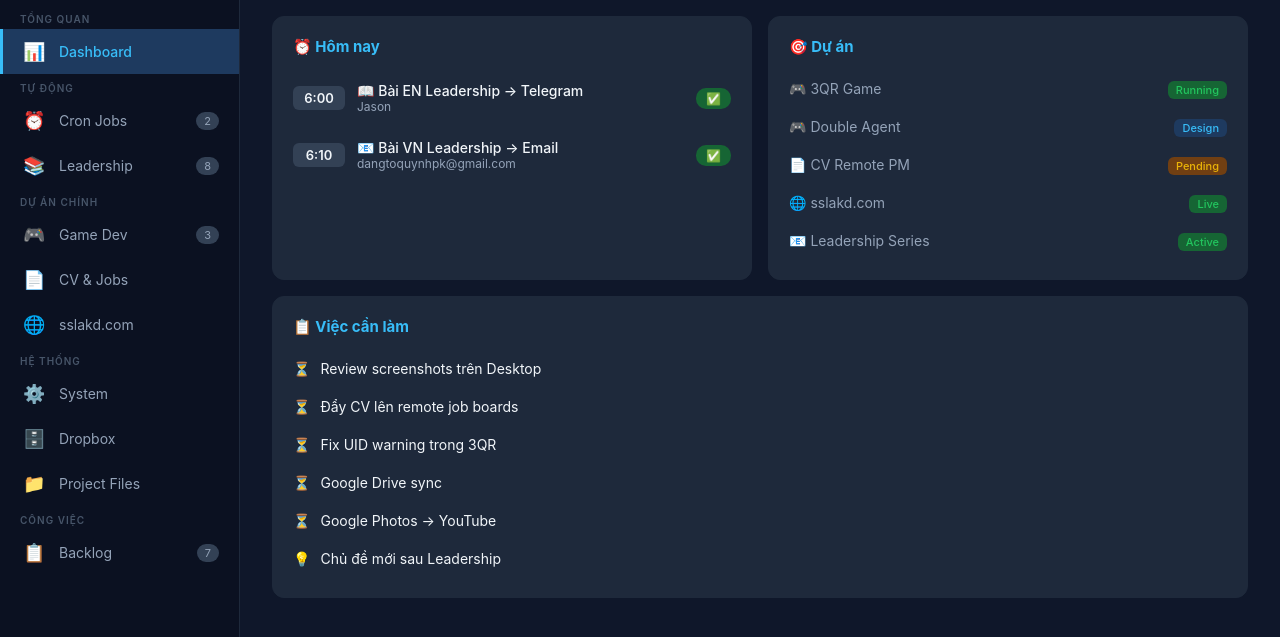
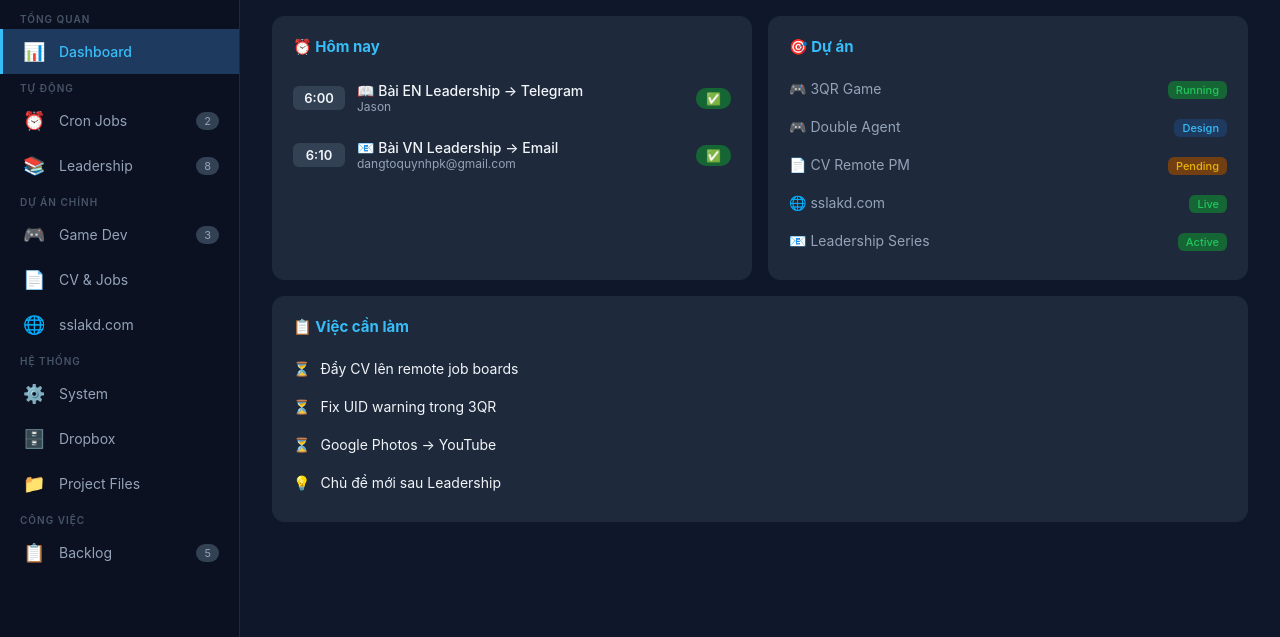
Before and after one commit to sslakd/mission-control-board, a plain HTML site: page index.html in a window 1280 px wide. Shown: the part 83-720 px from the top of the page. Drawn offline with Linux system fonts and the light colour scheme.

Commit message:
Remove Google Drive + screenshot review tasks

```diff
--- a/index.html
+++ b/index.html
@@ -100,7 +100,7 @@
   <a class="nav-item" data-page="dropbox" href="#"><span class="icon">🗄️</span><span>Dropbox</span></a>
   <a class="nav-item" data-page="files" href="#"><span class="icon">📁</span><span>Project Files</span></a>
   <div class="sidebar-group">Công việc</div>
-  <a class="nav-item" data-page="backlog" href="#"><span class="icon">📋</span><span>Backlog</span><span class="badge">7</span></a>
+  <a class="nav-item" data-page="backlog" href="#"><span class="icon">📋</span><span>Backlog</span><span class="badge">5</span></a>
 </nav>
 
 <div class="main">
@@ -124,10 +124,8 @@
   </div>
   <div class="card">
     <h3>📋 Việc cần làm</h3>
-    <div class="todo-item"><span>⏳</span><span>Review screenshots trên Desktop</span></div>
     <div class="todo-item"><span>⏳</span><span>Đẩy CV lên remote job boards</span></div>
     <div class="todo-item"><span>⏳</span><span>Fix UID warning trong 3QR</span></div>
-    <div class="todo-item"><span>⏳</span><span>Google Drive sync</span></div>
     <div class="todo-item"><span>⏳</span><span>Google Photos → YouTube</span></div>
     <div class="todo-item"><span>💡</span><span>Chủ đề mới sau Leadership</span></div>
   </div>
@@ -314,7 +312,6 @@
     <div class="todo-item"><span>⏳</span><span>Review screenshots Desktop</span></div>
     <div class="todo-item"><span>⏳</span><span>Đẩy CV lên job boards</span></div>
     <div class="todo-item"><span>⏳</span><span>Fix UID warning 3QR</span></div>
-    <div class="todo-item"><span>⏳</span><span>Google Drive setup</span></div>
     <div class="todo-item"><span>⏳</span><span>Google Photos → YouTube</span></div>
     <div class="todo-item"><span>⏳</span><span>Update sslakd.com content</span></div>
   </div>
```
